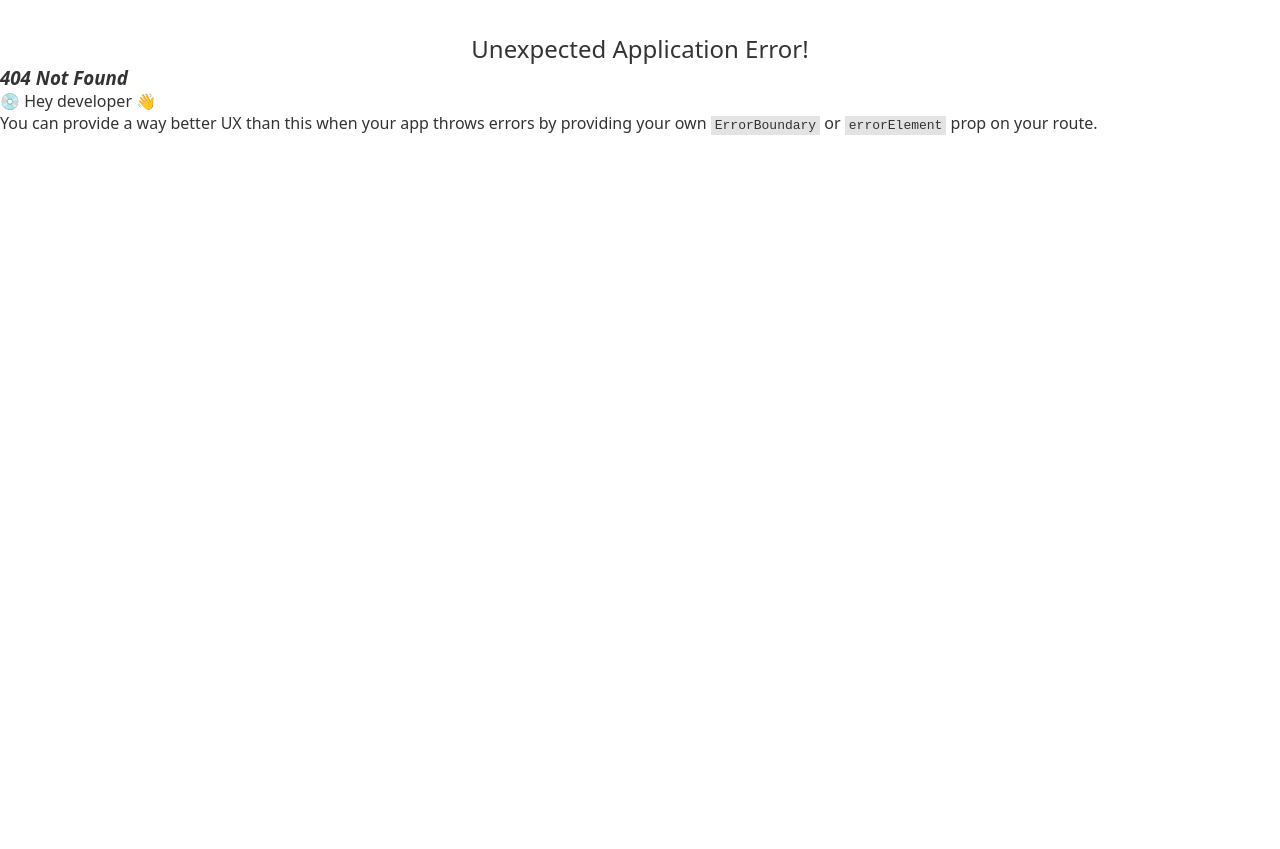
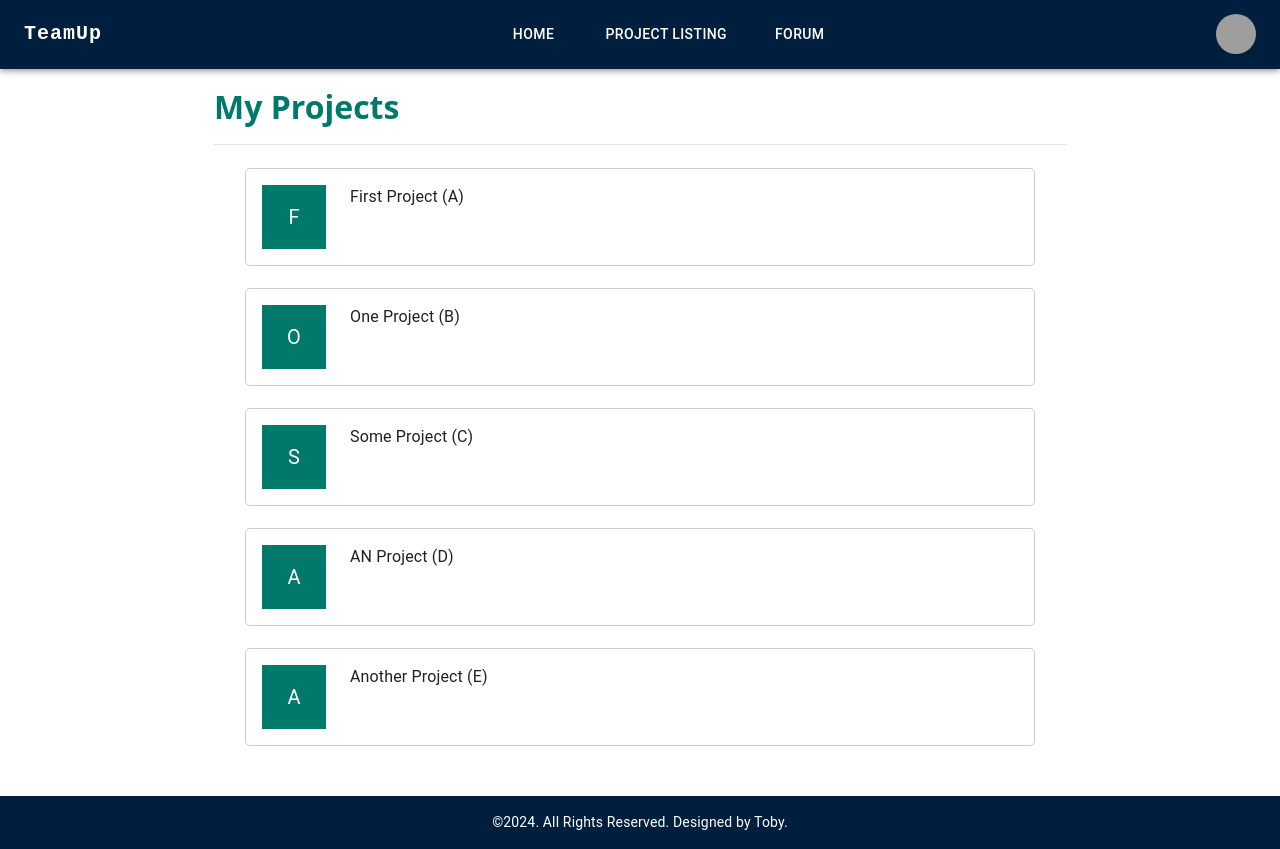
Before and after one commit to L-Qichen/team-up, a React (Vite) app: page /project-list in a window 1280 px wide. Before the commit this address had no page. Before the commit the page ends 800 px from the top, so only its background shows below. Built offline with nearby package versions, Linux system fonts and the light colour scheme; grey boxes are pictures that could not be loaded.

Commit message:
Added ProjectList Page

```diff
--- /dev/null
+++ b/src/pages/ProjectList.jsx
@@ -0,0 +1,38 @@
+import Container from '@mui/material/Container';
+import { Header, Footer, CourseList } from '../components'
+import '../assets/css/CommonStyle.css'
+import { useState, useEffect } from 'react';
+
+const ProjectList = () => {
+  const [projects, setProjects] = useState([]);
+
+  useEffect(() => {
+    setProjects([
+      { id: 1, projectName: 'First Project (A)' },
+      { id: 2, projectName: 'One Project (B)' },
+      { id: 3, projectName: 'Some Project (C)' },
+      { id: 4, projectName: 'AN Project (D)' },
+      { id: 5, projectName: 'Another Project (E)' },
+    ]);
+  }, []);
+
+  return (
+    <>
+      <Header />
+
+      <Container maxWidth="md">
+        <h1 className='title'>
+          My Projects
+        </h1>
+        <div className='break-line' />
+      </Container>
+
+      <Container maxWidth="md">
+        <CourseList projects={projects} />
+      </Container>
+
+      <Footer />
+    </>
+  );
+};
+export default ProjectList;
--- a/src/pages/index.js
+++ b/src/pages/index.js
@@ -1,4 +1,5 @@
 export { default as Login } from './Login'
 export { default as Home } from './Home'
 export { default as MyProjects } from './MyProjects'
-export { default as SingleProject } from './SingleProject.jsx'
+export { default as SingleProject } from './SingleProject'
+export { default as ProjectList } from './ProjectList'
```
Also changed, not shown: src/App.jsx (+6 -1 lines).
